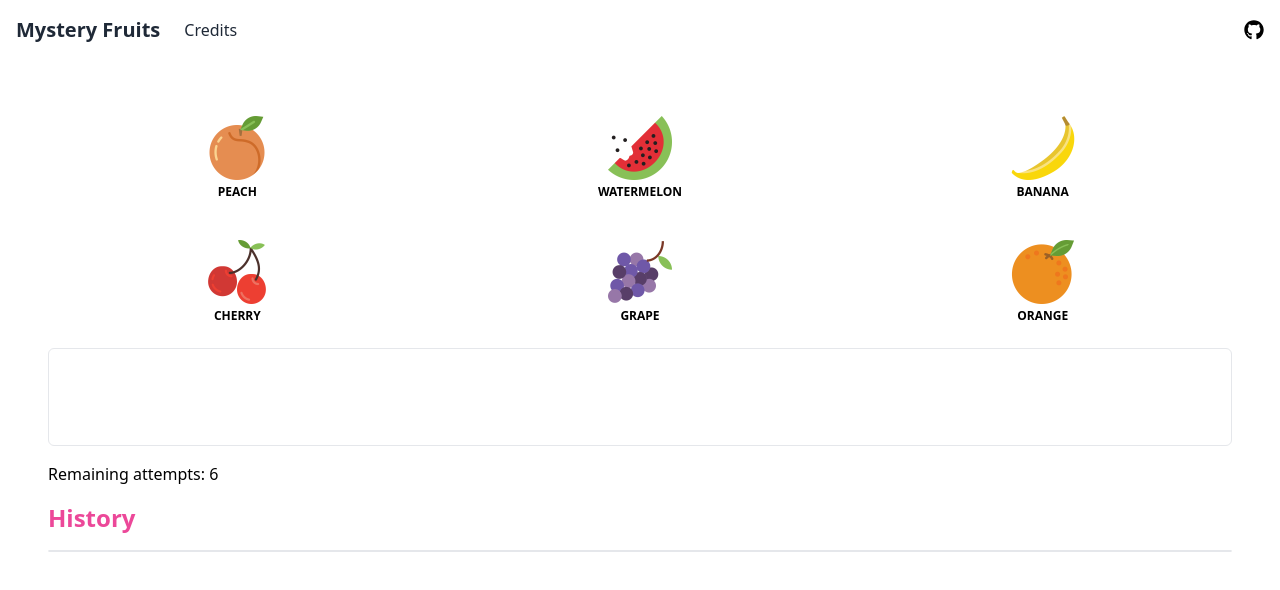
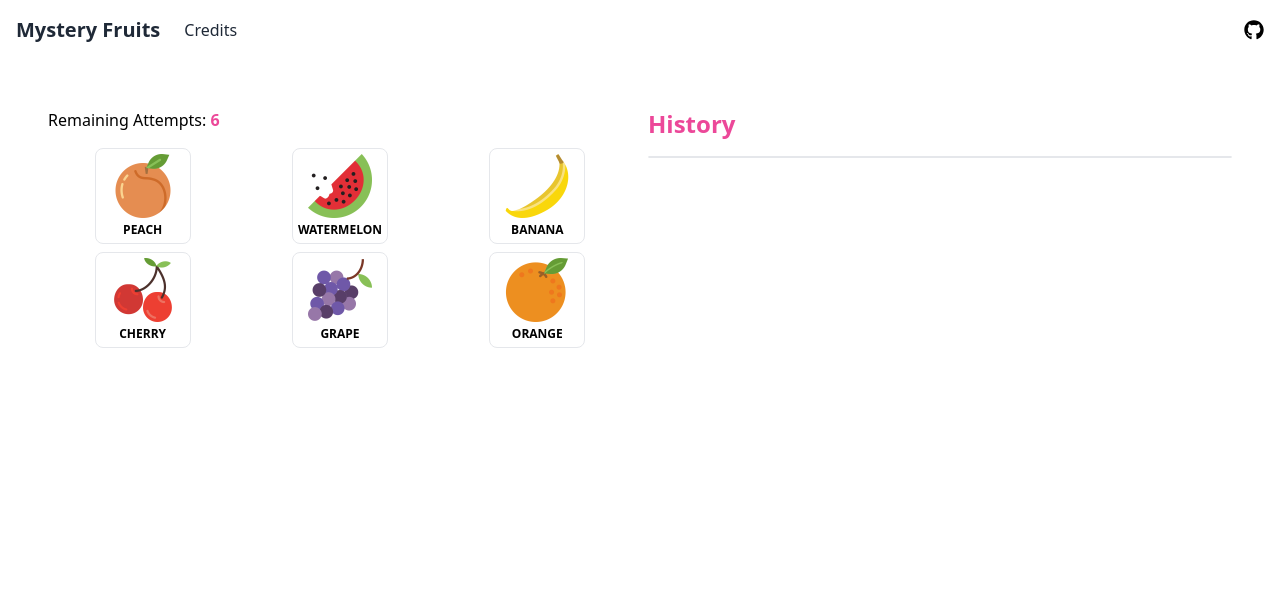
Before and after one commit to jedymatt/mystery-fruits-js, a Vue app: page / in a window 1280 px wide. Shown: the top 590 px of the page. Built offline with nearby package versions, Linux system fonts and the light colour scheme; a web font is replaced by a local one.

Commit message:
Change HomeView design

```diff
--- a/src/views/HomeView.vue
+++ b/src/views/HomeView.vue
@@ -23,8 +23,11 @@ function selectFruit(fruit) {
   if (isLoading.value || isGameOver.value) return;
 
   if (selectedFruits.value.length < 3) {
-    if (selectedFruits.value.includes(fruit)) return;
+    if (selectedFruits.value.includes(fruit)) {
+      unselectFruit(fruit);
+    } else {
       selectedFruits.value.push(fruit);
+    }
   }
 
   if (selectedFruits.value.length === 3) {
@@ -36,8 +39,10 @@ function selectFruit(fruit) {
         || (countCorrectFruitsOrder(selectedFruits.value, hiddenFruits.value) ===
           hiddenFruits.value.length);
 
+      if (!isGameOver.value) {
         addSelectedFruitsToHistory();
         clearSelectedFruits();
+      }
 
       isLoading.value = false;
     }, 400);
@@ -99,20 +104,39 @@ const reversedHistory = computed(() => history.value.slice().reverse());
 <template>
   <main>
     <div class="md:p-12 p-2">
-      <div v-if="!isGameOver">
-        <div class="grid grid-cols-3 gap-6">
-          <FruitButton
+      <div
+        v-if="!isGameOver"
+        class="grid lg:grid-cols-2 place-items-start justify-items-center content-center gap-4"
+      >
+        <div class="w-full h-full">
+          <div>
+            Remaining Attempts: <span class="font-semibold text-pink-500">{{ availableAttempts }}</span>
+          </div>
+          <div class="mt-4 grid grid-cols-3 gap-2 place-items-center">
+            <div
               v-for="fruit in randomFruits"
               :key="fruit"
+            >
+              <FruitButton
                 :fruit="fruit"
                 :selected-index="getSelectedFruitIndex(fruit)"
                 :is-disabled="isLoading.value"
+                class="h-24 w-24 border"
+                :class="[
+                  {
+                    'bg-red-100':
+                      (selectedFruits.length === 3 && !isCorrectAnswer()) && selectedFruits.includes(fruit),
+                    'bg-green-100':
+                      (selectedFruits.length === 3 && isCorrectAnswer()) && selectedFruits.includes(fruit),
+                  },
+                ]"
                 @click="selectFruit(fruit)"
               />
             </div>
-
-        <div>
-          <div class="mt-4">
+          </div>
+        </div>
+        <div class="h-full w-full">
+          <!-- <div class="mt-4">
             <div class="rounded-md border border-gray-200 md:p-12 p-2">
               <div class="grid grid-cols-3 gap-6">
                 <button
@@ -133,20 +157,17 @@ const reversedHistory = computed(() => history.value.slice().reverse());
                 </button>
               </div>
             </div>
-          </div>
-          <div class="mt-4">
-            Remaining attempts: {{ availableAttempts }}
-          </div>
-          <div class="mt-4">
+          </div> -->
+
           <HistorySection :history="reversedHistory" />
-          </div>
         </div>
       </div>
       <div v-if="isGameOver">
         <GameOverViewVue
           :restart-game="restartGame"
-          :answer="hiddenFruits"
+          :hidden-fruits="hiddenFruits"
           :attempts-left="availableAttempts"
+          :selected-fruits="selectedFruits"
         />
       </div>
     </div>
```
Lines whose indentation alone changed are shown as unchanged.
